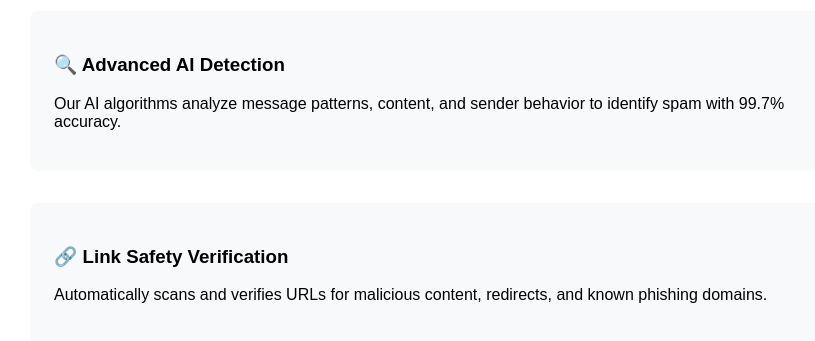
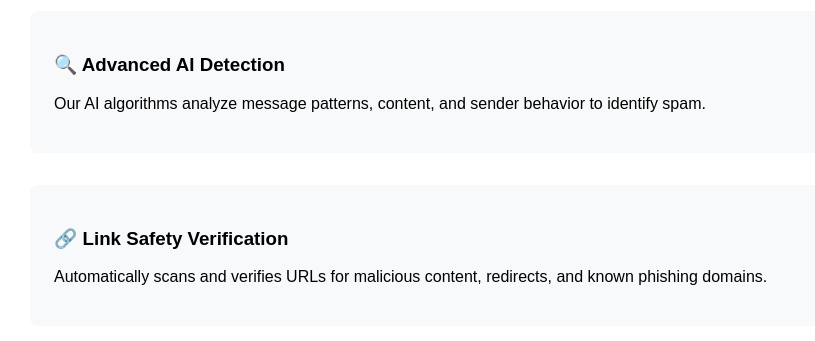
Before and after one commit to RASHMIRANJANGIRI/indiasaynotospam, a website: page how-we-protect.html in a window 1280 px wide. Shown: the part 129-470 px from the top of the page, without its empty margins (210-1025 px from the left). Drawn offline with Linux system fonts and the light colour scheme.

Commit message:
Update how-we-protect.html

```diff
--- a/how-we-protect.html
+++ b/how-we-protect.html
@@ -18,7 +18,7 @@
 
         <div class="protection-method">
             <h3>🔍 Advanced AI Detection</h3>
-            <p>Our AI algorithms analyze message patterns, content, and sender behavior to identify spam with 99.7% accuracy.</p>
+            <p>Our AI algorithms analyze message patterns, content, and sender behavior to identify spam.</p>
         </div>
 
         <!-- <div class="protection-method">
@@ -32,4 +32,5 @@
         </div>
     </div>
 </body>
+
 </html>
```
